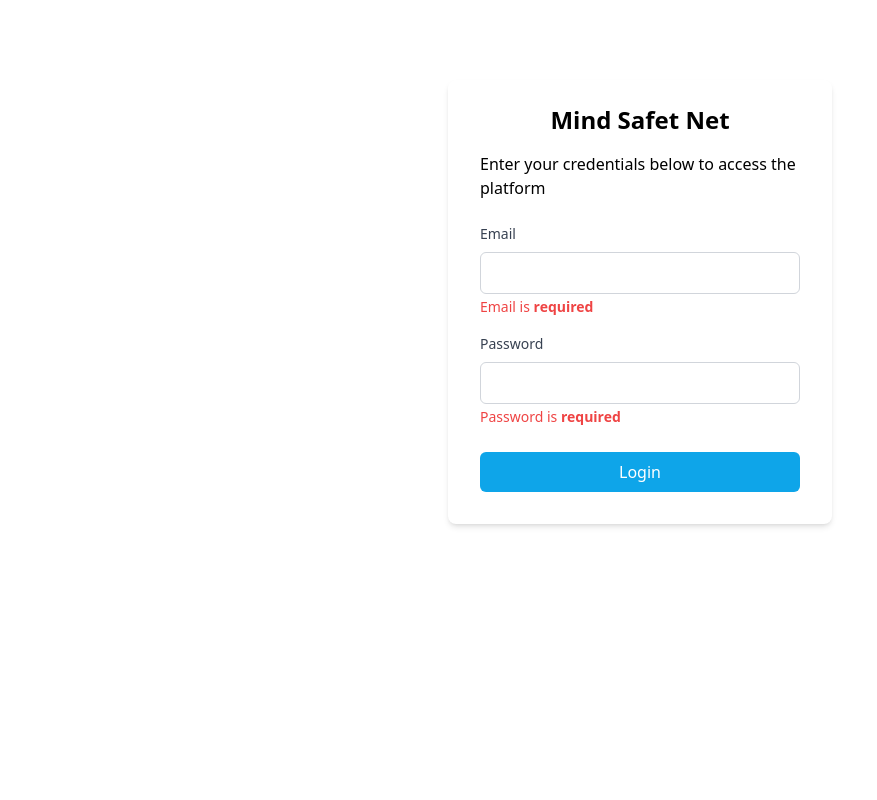
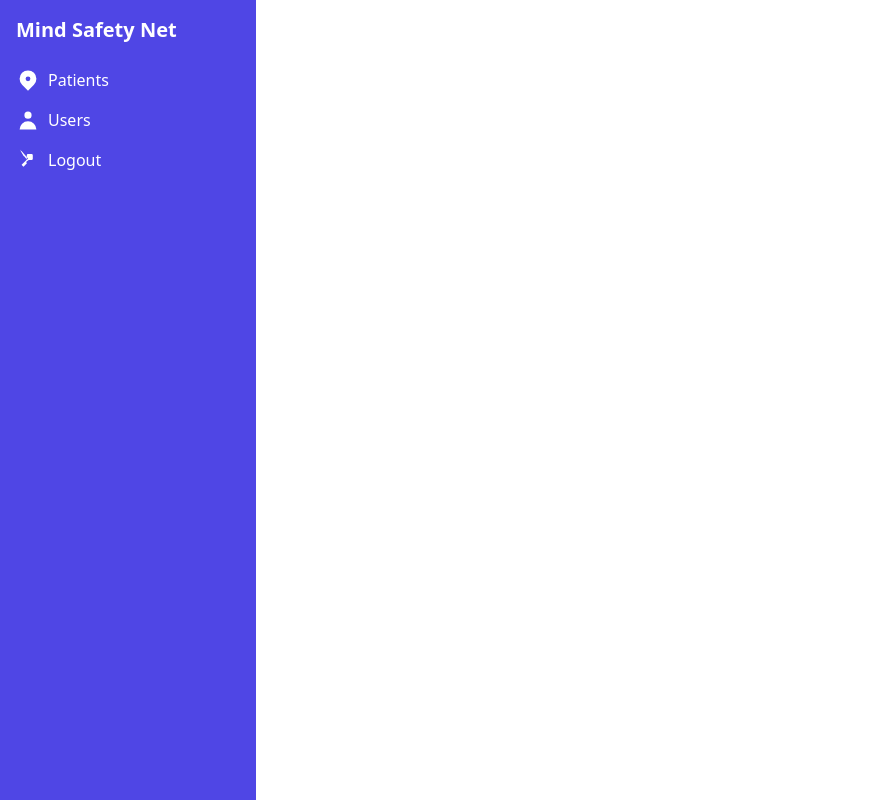
Before and after one commit to douglassantanna/mind-safety-net, an Angular app in the folder web-app/: page / in a window 1280 px wide. Shown: the whole page, without its empty margins (0-877 px from the left). Built offline with nearby package versions, Linux system fonts and the light colour scheme.

Commit message:
added side-menu

```diff
--- a/web-app/src/app/app.component.html
+++ b/web-app/src/app/app.component.html
@@ -37,6 +37,11 @@
   </form>
 </main>
 }
+
+@if (false) {
 <app-login />
 
+}
+
+<app-side-menu />
 <router-outlet></router-outlet>
--- a/web-app/src/app/app.component.ts
+++ b/web-app/src/app/app.component.ts
@@ -5,6 +5,7 @@ import { Answer, Question, Score, myScores, questions } from './models/question'
 import { QuestionService } from './services/question.service';
 import { FormArray, FormBuilder, FormGroup, FormsModule, ReactiveFormsModule } from '@angular/forms';
 import { LoginComponent } from './pages/authentication/login/login.component';
+import { SideMenuComponent } from './components/side-menu/side-menu.component';
 
 @Component({
   selector: 'app-root',
@@ -14,7 +15,8 @@ import { LoginComponent } from './pages/authentication/login/login.component';
     RouterOutlet,
     ReactiveFormsModule,
     FormsModule,
-    LoginComponent],
+    LoginComponent,
+    SideMenuComponent],
   templateUrl: './app.component.html',
   styleUrl: './app.component.scss'
 })
--- /dev/null
+++ b/web-app/src/app/components/side-menu/side-menu.component.html
@@ -0,0 +1,33 @@
+<aside class="fixed left-0 top-0 h-full w-64 overflow-y-auto bg-indigo-600 text-white flex flex-col">
+  <header class="flex items-center py-4">
+    <span class="text-xl font-bold ml-4">Mind Safety Net</span>
+  </header>
+
+  <nav class="flex flex-col">
+    <a routerLink="/patients" class="hover:bg-indigo-400 px-4 py-2 rounded-md flex items-center space-x-2">
+      <svg class="w-6 h-6 text-white" fill="currentColor" viewBox="0 0 20 20" xmlns="http://www.w3.org/2000/svg">
+        <path fill-rule="evenodd"
+          d="M5.05 4.05a7 7 0 119.9 9.9L10 18.9l-4.95-4.95a7 7 0 010-9.9zM10 11a2 2 0 100-4 2 2 0 000 4z"
+          clip-rule="evenodd"></path>
+      </svg>
+      <span>Patients</span>
+    </a>
+
+    <a routerLink="/users" class="hover:bg-indigo-400 px-4 py-2 rounded-md flex items-center space-x-2">
+      <svg class="w-6 h-6 text-white" fill="currentColor" viewBox="0 0 20 20" xmlns="http://www.w3.org/2000/svg">
+        <path fill-rule="evenodd" d="M10 9a3 3 0 100-6 3 3 0 000 6zm-7 9a7 7 0 1114 0H3z" clip-rule="evenodd"></path>
+      </svg>
+      <span>Users</span>
+    </a>
+  </nav>
+  <footer class="flex flex-col">
+    <button class="text-white hover:bg-indigo-400 py-2 px-4 rounded-md flex items-center space-x-2">
+      <svg class="w-6 h-6" fill="currentColor" viewBox="0 0 20 20" xmlns="http://www.w3.org/2000/svg">
+        <path fill-rule="evenodd"
+          d="M3.182 1.182a4.144 4.144 0 001.595 1.595L10 8.707l-5.318 5.318a4.144 4.144 0 001.595 1.595l2.828-2.828a1.182 1.182 0 111.656-1.656l-2.828-2.828a4.144 4.144 0 00-1.595-1.595zM10 5a1 1 0 00-1 1v3a1 1 0 001 1h3a1 1 0 001-1V6a1 1 0 00-1-1z"
+          clip-rule="evenodd"></path>
+      </svg>
+      <span>Logout</span>
+    </button>
+  </footer>
+</aside>
```
Also changed, not shown: web-app/src/app/components/side-menu/side-menu.component.ts (added, +12 -0 lines), web-app/src/app/components/side-menu/side-menu.component.scss (added).
